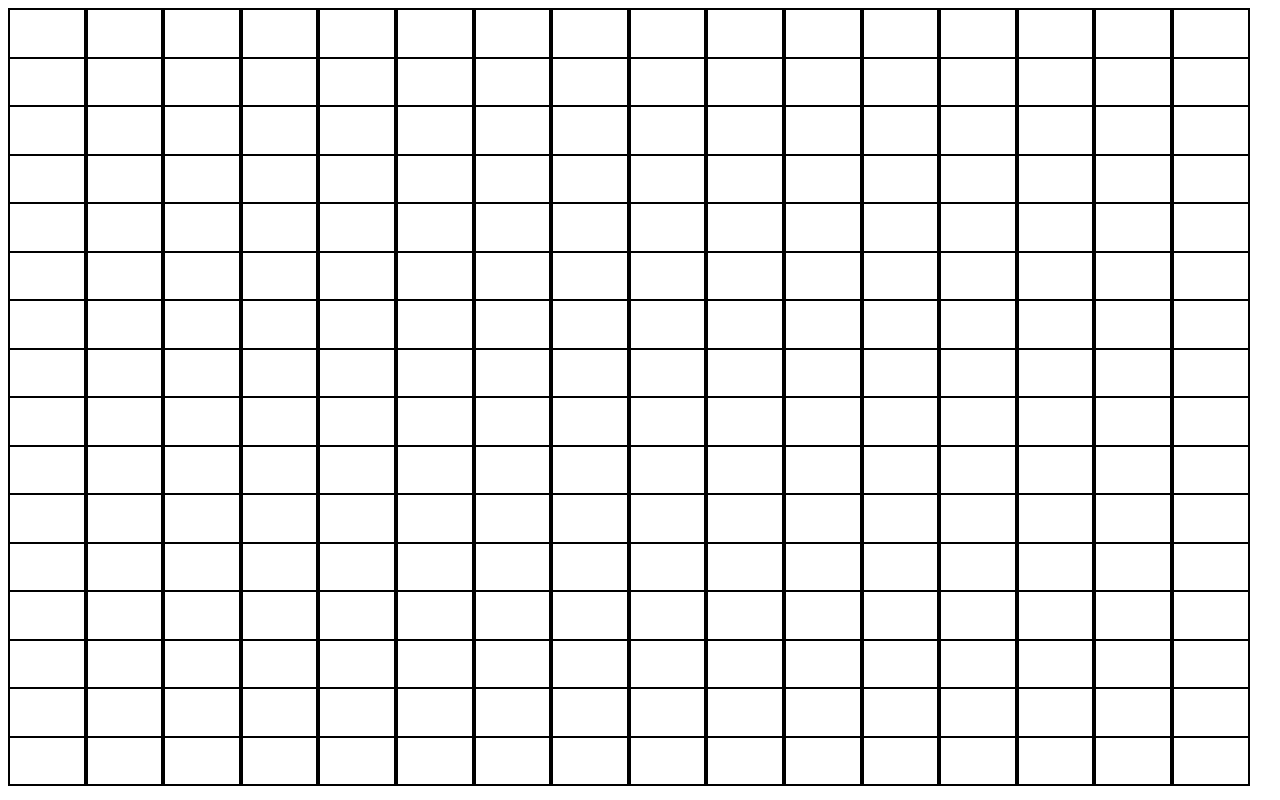
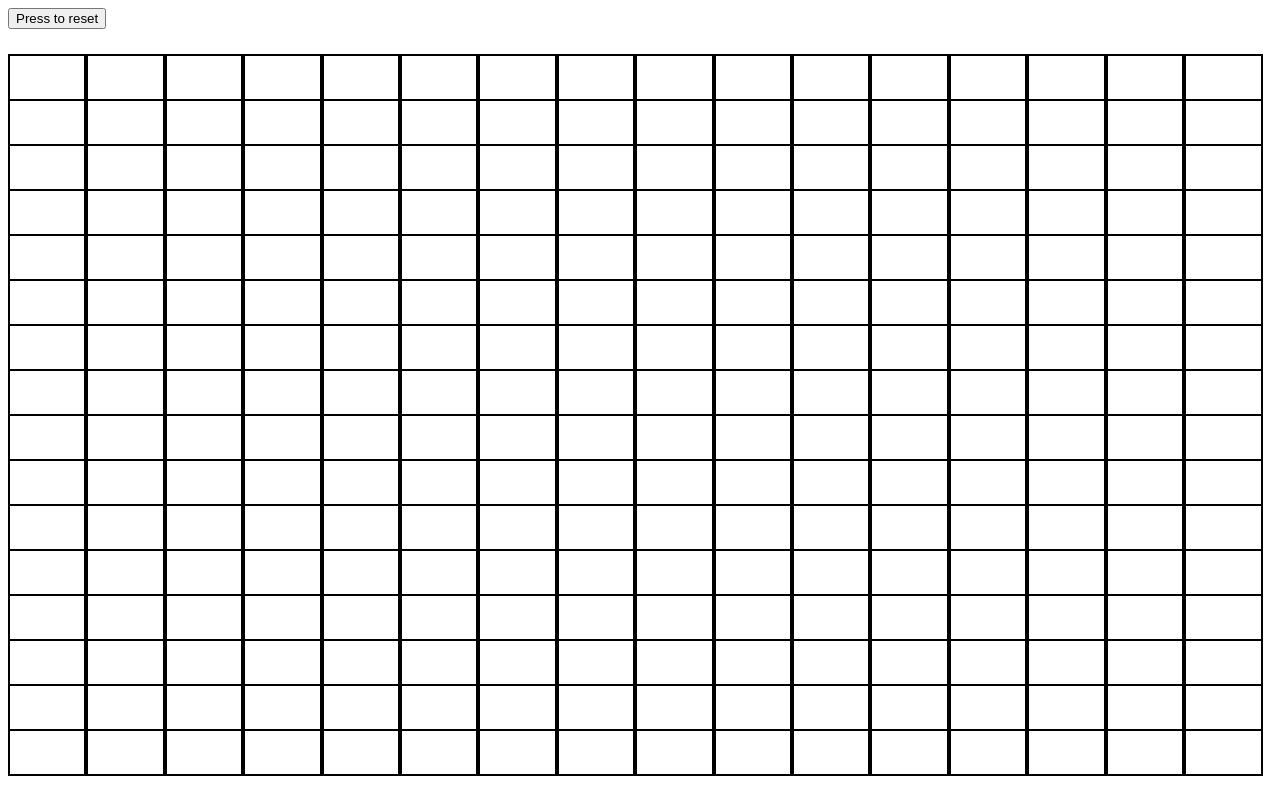
Before and after one commit to mistermopy/etch-a-sketch, a plain HTML site: page index.html in a window 1280 px wide. Drawn offline with Linux system fonts and the light colour scheme.

Commit message:
Added reset button and resize function

```diff
--- a/index.html
+++ b/index.html
@@ -5,6 +5,7 @@
     <meta charset="utf-8">
 </head>
 <body>
+    <button style="margin-bottom: 2%;">Press to reset</button>
     <script src="javascript.js"></script>
 </body>
 </html>
--- a/javascript.js
+++ b/javascript.js
@@ -1,19 +1,39 @@
 const body = document.querySelector('body');
 const container = document.createElement('div');
+const btnReset = document.querySelector('button');
 body.append(container);
-body.style = 'height: 97vh; width: 97vw;';
-container.style = 'height: 100%; width: 100%; display: flex;';
+body.style = 'height: 90vh; width: 98vw;';
+container.style = 'height: 100%; width: 100%;';
 
-for (let j = 0; j < 16; j++) {
-    let row = document.createElement('div');
-    row.style = 'border: solid black 1px; height: 100%; display: flex; flex: 16; flex-direction: column;';
-    container.append(row);
-    for (let i = 0; i < 16; i++) {
-        let column = document.createElement('div');
-        column.style = 'border: 1px solid black; flex: 16;';
-        column.addEventListener('mouseover', ()=> {
-            column.style.backgroundColor = 'black';
-        });
-        row.append(column);
+function makeGrid(size) {
+    let newGrid = document.createElement('div');
+    newGrid.style = 'height: 100%; width: 100%; display: flex;';
+    newGrid.className = 'newGridClass';
+    for (let j = 0; j < size; j++) {
+        let row = document.createElement('div');
+        row.style = `border: solid black 1px; height: 100%; display: flex; flex: ${size}; flex-direction: column;`;
+        newGrid.append(row);
+        for (let i = 0; i < size; i++) {
+            let column = document.createElement('div');
+            column.style = `border: 1px solid black; flex: ${size};`;
+            column.addEventListener('mouseover', ()=> {
+                column.style.backgroundColor = 'grey';
+            });
+            row.append(column);
+        }
     }
+    container.append(newGrid);
 }
+
+makeGrid(16);
+
+btnReset.addEventListener('click', ()=> {
+    let userSize = prompt('Yargh! How many squares matey?');
+    container.removeChild(document.querySelector('.newGridClass'));
+    if (userSize > 100) {
+        let warning = "sorry! can't go over 100. you should know better...";
+        container.append(warning);
+    } else {
+        makeGrid(userSize);
+    }
+});
```
